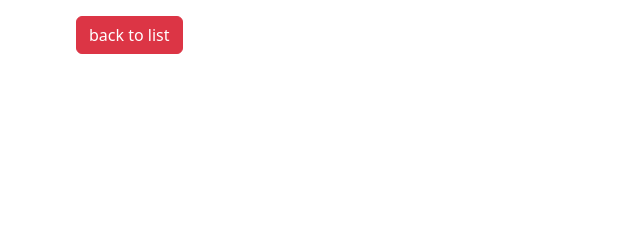
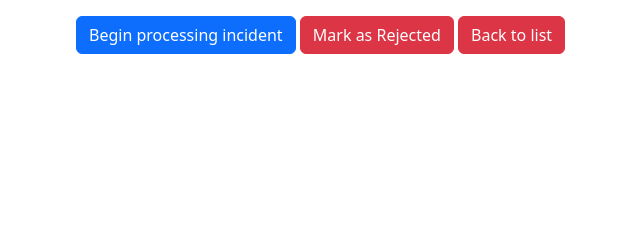
Before and after one commit to LeviWebert/bts-sio2-incidents-management, a Symfony app: template templates/backoffice/incident/show.html.twig in a window 1280 px wide. Shown: the part 384-624 px from the top of the page, without its empty margins (6-646 px from the left). Run offline with Twig, Linux system fonts and the light colour scheme; the template is opened without the code that fills it, so the values that code supplies are empty; some libraries are stand-ins or nearby versions.

Commit message:
Add asseritons V1 to Incident, udpate IncidentType & make conditionnals button to Incident show twig

```diff
--- a/src/Entity/Incident.php
+++ b/src/Entity/Incident.php
@@ -6,6 +6,7 @@ use App\Repository\IncidentRepository;
 use DateTimeImmutable;
 use Doctrine\DBAL\Types\Types;
 use Doctrine\ORM\Mapping as ORM;
+use Symfony\Component\Validator\Constraints as Assert;
 
 #[ORM\Entity(repositoryClass: IncidentRepository::class)]
 class Incident
@@ -19,9 +20,13 @@ class Incident
     private ?\DateTimeImmutable $createdAt = null;
 
     #[ORM\Column(type: Types::TEXT)]
+    #[Assert\NotBlank]
+    //#[Assert\NotNull]
     private ?string $description = null;
 
     #[ORM\Column(length: 255)]
+    #[Assert\NotBlank]
+    //#[Assert\NotNull]
     private ?string $reporterEmail = null;
 
     #[ORM\Column(length: 255)]
--- a/templates/app/_incident_form.html.twig
+++ b/templates/app/_incident_form.html.twig
@@ -1,4 +1,5 @@
 {{ form_start(form) }}
     {{ form_widget(form) }}
-    <button class="btn">{{ button_label|default('Save') }}</button>
+    <a class="btn btn-danger" href="{{ path('app_welcome') }}">Cancel</a>
+    <button class="btn btn-success">{{ button_label|default('Save') }}</button>
 {{ form_end(form) }}
--- a/templates/app/report.html.twig
+++ b/templates/app/report.html.twig
@@ -7,5 +7,4 @@
 
     {{ include('app/_incident_form.html.twig') }}
 
-    <a href="{{ path('app_welcome') }}">back to homepage</a>
 {% endblock %}
--- a/templates/backoffice/incident/show.html.twig
+++ b/templates/backoffice/incident/show.html.twig
@@ -42,7 +42,18 @@
         </tbody>
     </table>
 
-    <a class="btn btn-danger" href="{{ path('app_backoffice_incident_index') }}">back to list</a>
+    {% if not incident.processedAt and not incident.rejectedAt %}
+        <a class="btn btn-primary" href="{{ path('app_backoffice_incident_process',{'id':incident.id}) }}">Begin processing incident</a>
+    {% endif %}
+    {% if incident.processedAt and not incident.resolveAt and not incident.rejectedAt %}
+        <a class="btn btn-success" href="{{ path('app_backoffice_incident_resolve',{'id':incident.id}) }}">Mark as resolved</a>
+    {% endif %}
+
+    {% if not incident.rejectedAt and not incident.resolveAt %}
+        <a class="btn btn-danger" href="{{ path('app_backoffice_incident_reject',{'id':incident.id}) }}">Mark as Rejected</a>
+    {% endif %}
+
+    <a class="btn btn-danger" href="{{ path('app_backoffice_incident_index') }}">Back to list</a>
 
 
 {% endblock %}
```
Also changed, not shown: src/Controller/Backoffice/IncidentController.php (+39 -0 lines), src/Form/IncidentType.php (+8 -2 lines).
